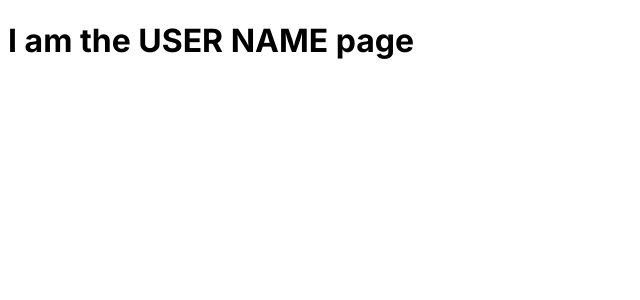
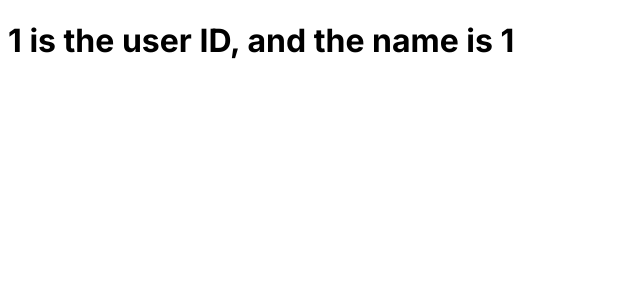
Before and after one commit to ferlobo1985/UDMY-NEXT24-Routing, a Next.js app: page /users/profile/1/1 in a window 1280 px wide. Shown: the top 300 px of the page, without its empty margins (0-640 px from the left). Built offline with nearby package versions, Linux system fonts and the light colour scheme.

Commit message:
06-Params and Searchparams
06-Params and Searchparams

```diff
--- a/src/app/users/profile/[id]/[name]/page.js
+++ b/src/app/users/profile/[id]/[name]/page.js
@@ -1,7 +1,9 @@
-export default function UserNamePage(){
+export default function UserNamePage({params,searchParams}){
+    // console.log(params);
+    // console.log(searchParams);
     return(
         <>
-            <h1>I am the USER NAME page</h1>
+            <h1>{params.id} is the user ID, and the name is {params.name}</h1>
         </>
     )
 }
```
